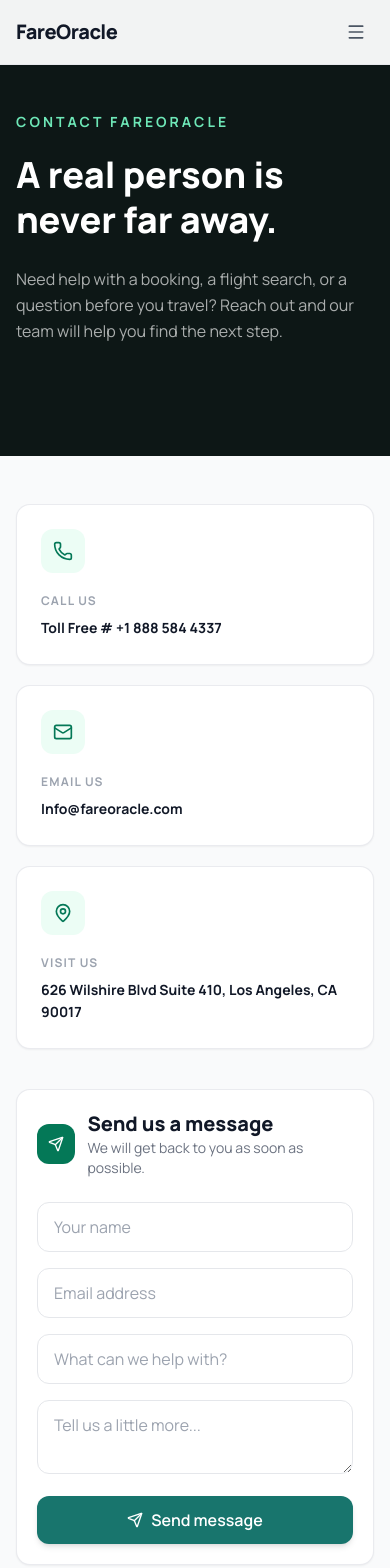
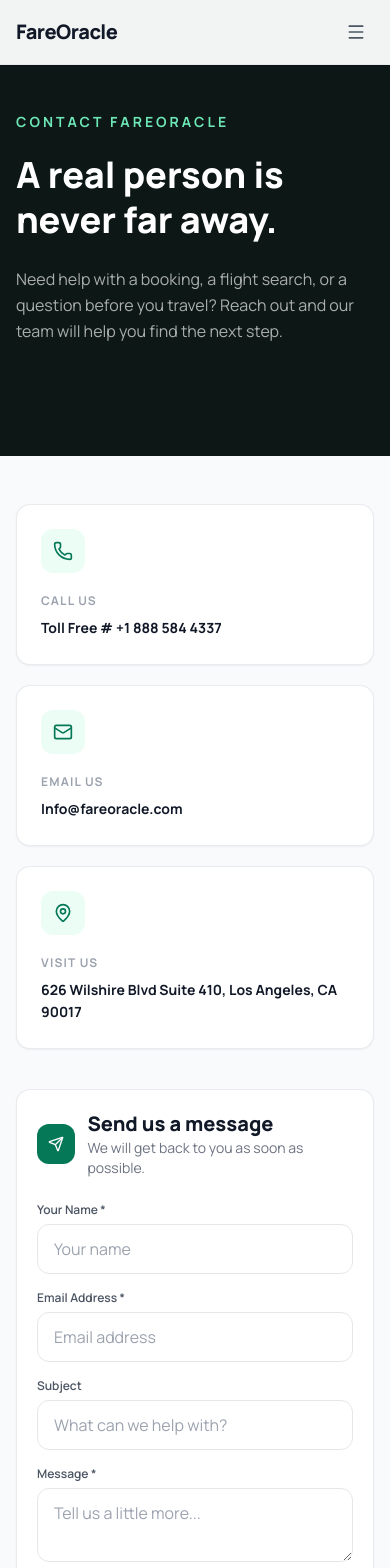
Before and after one commit to SanskarSingh142002/Flight, a React (Vite) app: page /contact in a window 390 px wide. Shown: the top 1568 px of the page. Built offline with nearby package versions, Linux system fonts and the light colour scheme.

Commit message:
fix: navbar mobile links and vercel spa routing

```diff
--- a/src/pages/ContactPage.jsx
+++ b/src/pages/ContactPage.jsx
@@ -1,4 +1,5 @@
-import { Clock3, Mail, MapPin, Phone, Send } from 'lucide-react'
+import { useState } from 'react'
+import { Clock3, Mail, MapPin, Phone, Send, CheckCircle, Loader2 } from 'lucide-react'
 import { Link } from 'react-router-dom'
 import Navbar from '../components/Navbar'
 import Footer from '../components/Footer'
@@ -10,6 +11,30 @@
 ]
 
 export default function ContactPage() {
+  const [formData, setFormData] = useState({
+    name: '',
+    email: '',
+    subject: '',
+    message: '',
+  })
+  const [status, setStatus] = useState('idle') // 'idle' | 'sending' | 'sent'
+
+  const handleSubmit = (e) => {
+    e.preventDefault()
+    if (!formData.name.trim() || !formData.email.trim() || !formData.message.trim()) {
+      return
+    }
+    setStatus('sending')
+    setTimeout(() => {
+      setStatus('sent')
+    }, 600)
+  }
+
+  const handleReset = () => {
+    setFormData({ name: '', email: '', subject: '', message: '' })
+    setStatus('idle')
+  }
+
   return (
     <div className="min-h-screen flex flex-col bg-gray-50">
       <Navbar />
@@ -25,23 +50,133 @@
         <section className="max-w-6xl mx-auto px-4 sm:px-6 lg:px-8 py-12 sm:py-20">
           <div className="grid grid-cols-1 lg:grid-cols-3 gap-5 mb-10">
             {contactItems.map(({ icon: Icon, label, value, href }) => {
-              const content = <><div className="w-11 h-11 rounded-xl bg-emerald-50 text-emerald-700 flex items-center justify-center mb-5"><Icon className="w-5 h-5" /></div><p className="text-xs font-bold uppercase tracking-widest text-gray-400">{label}</p><p className="mt-2 text-sm font-bold leading-relaxed text-gray-900">{value}</p></>
-              return <article key={label} className="card p-6">{href ? <a href={href} className="block hover:text-emerald-700 transition-colors">{content}</a> : content}</article>
+              const content = (
+                <>
+                  <div className="w-11 h-11 rounded-xl bg-emerald-50 text-emerald-700 flex items-center justify-center mb-5">
+                    <Icon className="w-5 h-5" />
+                  </div>
+                  <p className="text-xs font-bold uppercase tracking-widest text-gray-400">{label}</p>
+                  <p className="mt-2 text-sm font-bold leading-relaxed text-gray-900">{value}</p>
+                </>
+              )
+              return (
+                <article key={label} className="card p-6">
+                  {href ? <a href={href} className="block hover:text-emerald-700 transition-colors">{content}</a> : content}
+                </article>
+              )
             })}
           </div>
 
           <div className="grid grid-cols-1 lg:grid-cols-[1.1fr_0.9fr] gap-6 items-start">
             <div className="card p-5 sm:p-8">
-              <div className="flex items-center gap-3 mb-6"><div className="w-10 h-10 rounded-xl bg-emerald-700 text-white flex items-center justify-center"><Send className="w-4 h-4" /></div><div><h2 className="text-xl font-black text-gray-900">Send us a message</h2><p className="text-sm text-gray-500">We will get back to you as soon as possible.</p></div></div>
-              <form className="space-y-4" onSubmit={(event) => event.preventDefault()}>
-                <div className="grid grid-cols-1 sm:grid-cols-2 gap-4"><input className="input-field" placeholder="Your name" /><input type="email" className="input-field" placeholder="Email address" /></div>
-                <input className="input-field" placeholder="What can we help with?" />
-                <textarea className="input-field min-h-36 resize-y" placeholder="Tell us a little more..." />
-                <button type="submit" className="btn-primary w-full sm:w-auto inline-flex items-center justify-center gap-2"><Send className="w-4 h-4" /> Send message</button>
-              </form>
+              <div className="flex items-center gap-3 mb-6">
+                <div className="w-10 h-10 rounded-xl bg-emerald-700 text-white flex items-center justify-center">
+                  <Send className="w-4 h-4" />
+                </div>
+                <div>
+                  <h2 className="text-xl font-black text-gray-900">Send us a message</h2>
+                  <p className="text-sm text-gray-500">We will get back to you as soon as possible.</p>
+                </div>
+              </div>
+
+              {status === 'sent' ? (
+                <div className="py-8 px-4 text-center animate-fade-in bg-emerald-50/70 rounded-2xl border border-emerald-200">
+                  <div className="w-16 h-16 bg-emerald-100 text-emerald-600 rounded-full flex items-center justify-center mx-auto mb-4 shadow-sm">
+                    <CheckCircle className="w-9 h-9" />
+                  </div>
+                  <h3 className="text-2xl font-black text-gray-900 mb-2">Message Sent!</h3>
+                  <p className="text-sm text-gray-600 max-w-md mx-auto mb-6 leading-relaxed">
+                    Thank you for reaching out, <span className="font-bold text-gray-800">{formData.name}</span>. Your message has been sent successfully. Our support team will review it and reply to <span className="font-bold text-gray-800">{formData.email}</span> shortly.
+                  </p>
+                  <button
+                    type="button"
+                    onClick={handleReset}
+                    className="btn-primary inline-flex items-center gap-2 text-sm"
+                  >
+                    <Send className="w-4 h-4" /> Send another message
+                  </button>
+                </div>
+              ) : (
+                <form className="space-y-4" onSubmit={handleSubmit}>
+                  <div className="grid grid-cols-1 sm:grid-cols-2 gap-4">
+                    <div>
+                      <label className="block text-xs font-semibold text-gray-600 mb-1.5">Your Name *</label>
+                      <input
+                        required
+                        type="text"
+                        className="input-field"
+                        placeholder="Your name"
+                        value={formData.name}
+                        onChange={(e) => setFormData(prev => ({ ...prev, name: e.target.value }))}
+                        disabled={status === 'sending'}
+                      />
+                    </div>
+                    <div>
+                      <label className="block text-xs font-semibold text-gray-600 mb-1.5">Email Address *</label>
+                      <input
+                        required
+                        type="email"
+                        className="input-field"
+                        placeholder="Email address"
+                        value={formData.email}
+                        onChange={(e) => setFormData(prev => ({ ...prev, email: e.target.value }))}
+                        disabled={status === 'sending'}
+                      />
+                    </div>
+                  </div>
+                  <div>
+                    <label className="block text-xs font-semibold text-gray-600 mb-1.5">Subject</label>
+                    <input
+                      type="text"
+                      className="input-field"
+                      placeholder="What can we help with?"
+                      value={formData.subject}
+                      onChange={(e) => setFormData(prev => ({ ...prev, subject: e.target.value }))}
+                      disabled={status === 'sending'}
+                    />
+                  </div>
+                  <div>
+                    <label className="block text-xs font-semibold text-gray-600 mb-1.5">Message *</label>
+                    <textarea
+                      required
+                      className="input-field min-h-36 resize-y"
+                      placeholder="Tell us a little more..."
+                      value={formData.message}
+                      onChange={(e) => setFormData(prev => ({ ...prev, message: e.target.value }))}
+                      disabled={status === 'sending'}
+                    />
+                  </div>
+                  <button
+                    type="submit"
+                    disabled={status === 'sending'}
+                    className="btn-primary w-full sm:w-auto inline-flex items-center justify-center gap-2"
+                  >
+                    {status === 'sending' ? (
+                      <>
+                        <Loader2 className="w-4 h-4 animate-spin" />
+                        <span>Sending message...</span>
+                      </>
+                    ) : (
+                      <>
+                        <Send className="w-4 h-4" />
+                        <span>Send message</span>
+                      </>
+                    )}
+                  </button>
+                </form>
+              )}
             </div>
+
             <aside className="card p-5 sm:p-8 bg-[#10201e] text-white border-[#21413c]">
-              <Clock3 className="w-6 h-6 text-emerald-300 mb-5" /><h2 className="text-xl font-black">Support hours</h2><p className="mt-3 text-sm leading-relaxed text-white/65">Our support team is available Monday through Saturday, 9am to 8pm.</p><div className="mt-7 border-t border-white/10 pt-5"><p className="text-xs uppercase tracking-widest text-white/40">Prefer to start online?</p><Link to="/" className="mt-3 inline-flex items-center text-sm font-bold text-emerald-300 hover:text-emerald-200">Search available flights <span className="ml-2">→</span></Link></div>
+              <Clock3 className="w-6 h-6 text-emerald-300 mb-5" />
+              <h2 className="text-xl font-black">Support hours</h2>
+              <p className="mt-3 text-sm leading-relaxed text-white/65">Our support team is available Monday through Saturday, 9am to 8pm.</p>
+              <div className="mt-7 border-t border-white/10 pt-5">
+                <p className="text-xs uppercase tracking-widest text-white/40">Prefer to start online?</p>
+                <Link to="/" className="mt-3 inline-flex items-center text-sm font-bold text-emerald-300 hover:text-emerald-200">
+                  Search available flights <span className="ml-2">→</span>
+                </Link>
+              </div>
             </aside>
           </div>
         </section>
```
Also changed, not shown: src/components/Navbar.jsx (+60 -19 lines), vercel.json (added).
